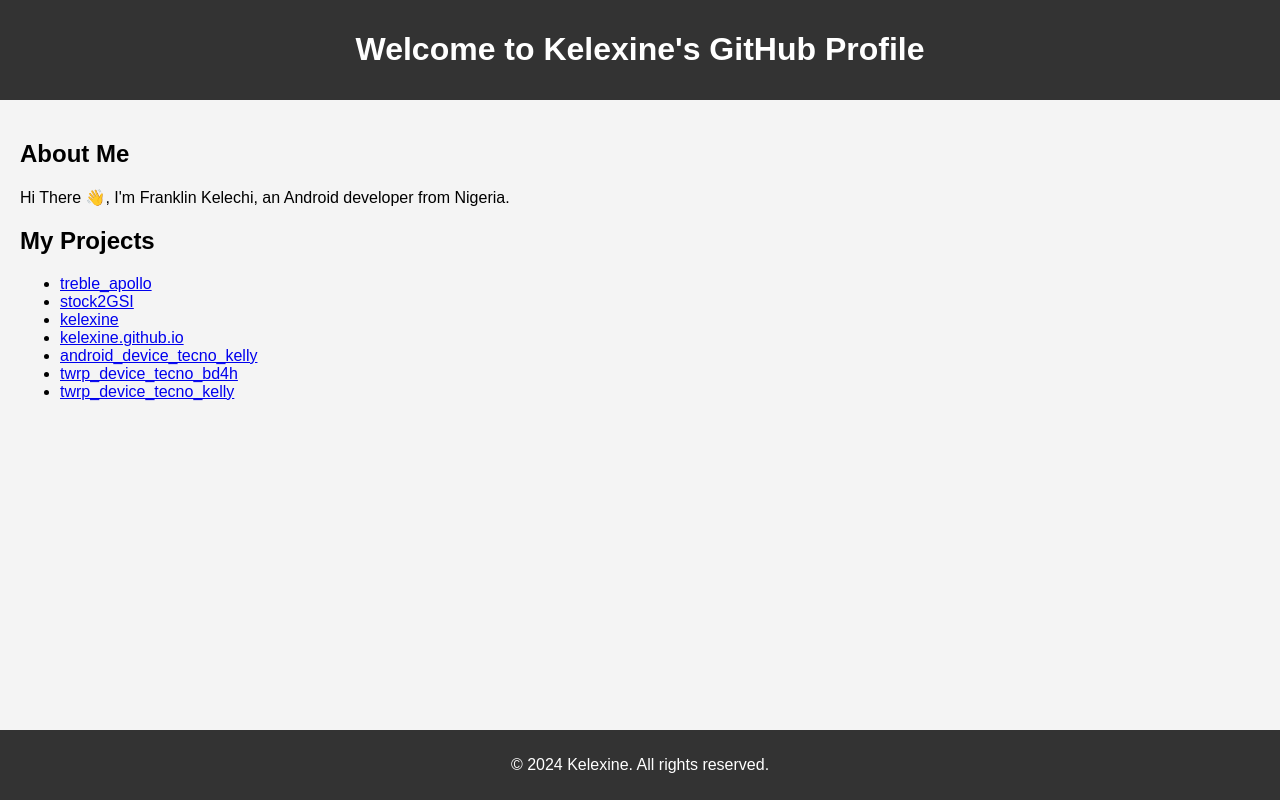
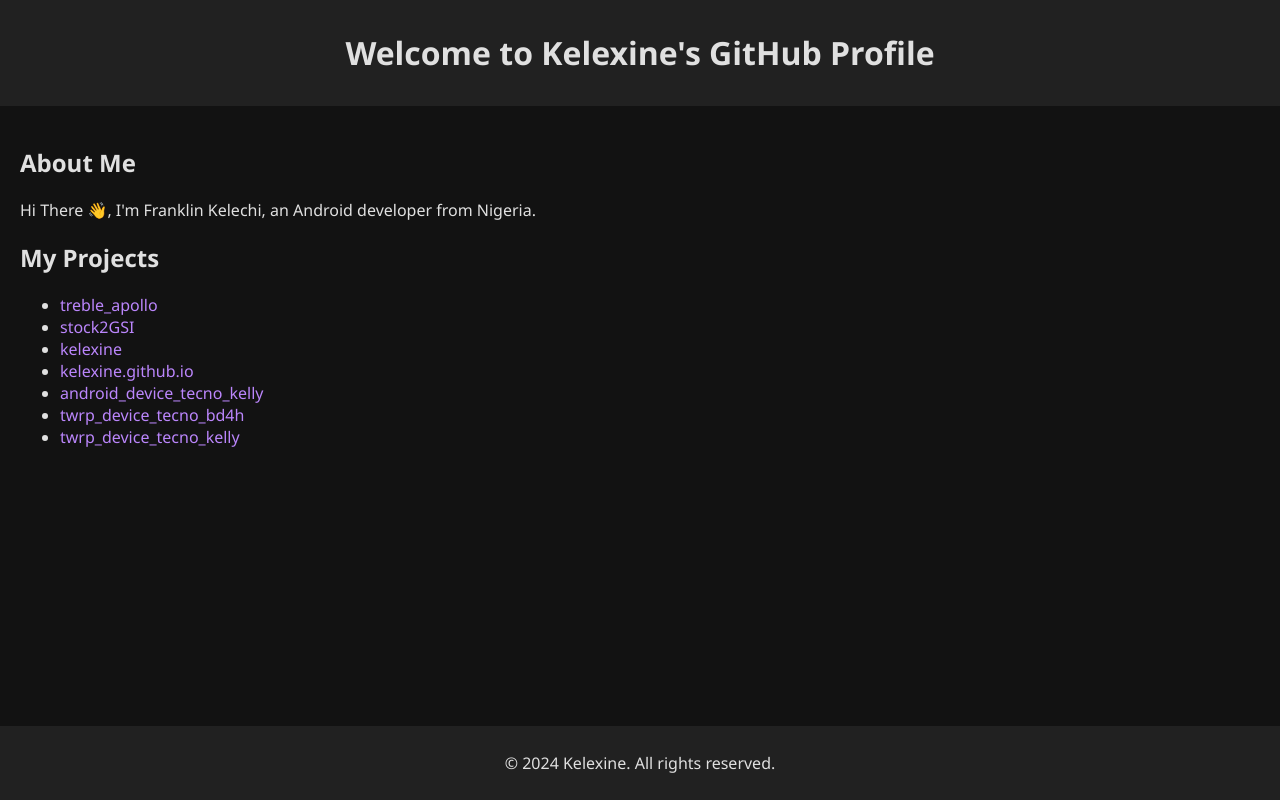
Before and after one commit to kelexine/kelexine.github.io, a plain HTML site: page index.html in a window 1280 px wide. Drawn offline with Linux system fonts and the light colour scheme.

Commit message:
Update index.css

```diff
--- a/index.css
+++ b/index.css
@@ -1,13 +1,14 @@
-body {
-    font-family: Arial, sans-serif;
+body.evolution-theme {
+    font-family: 'Segoe UI', Tahoma, Geneva, Verdana, sans-serif;
     margin: 0;
     padding: 0;
-    background-color: #f4f4f4;
+    background-color: #121212; /* Dark background */
+    color: #e0e0e0; /* Light text for readability */
 }
 
 header {
-    background-color: #333;
-    color: white;
+    background-color: #212121; /* Darker header */
+    color: #e0e0e0;
     padding: 10px 0;
     text-align: center;
 }
@@ -21,11 +22,20 @@ section {
 }
 
 footer {
-    background-color: #333;
-    color: white;
+    background-color: #212121; /* Darker footer */
+    color: #e0e0e0;
     text-align: center;
     padding: 10px 0;
     position: fixed;
     bottom: 0;
     width: 100%;
 }
+
+a {
+    color: #bb86fc; /* Link color */
+    text-decoration: none;
+}
+
+a:hover {
+    text-decoration: underline;
+}
```
